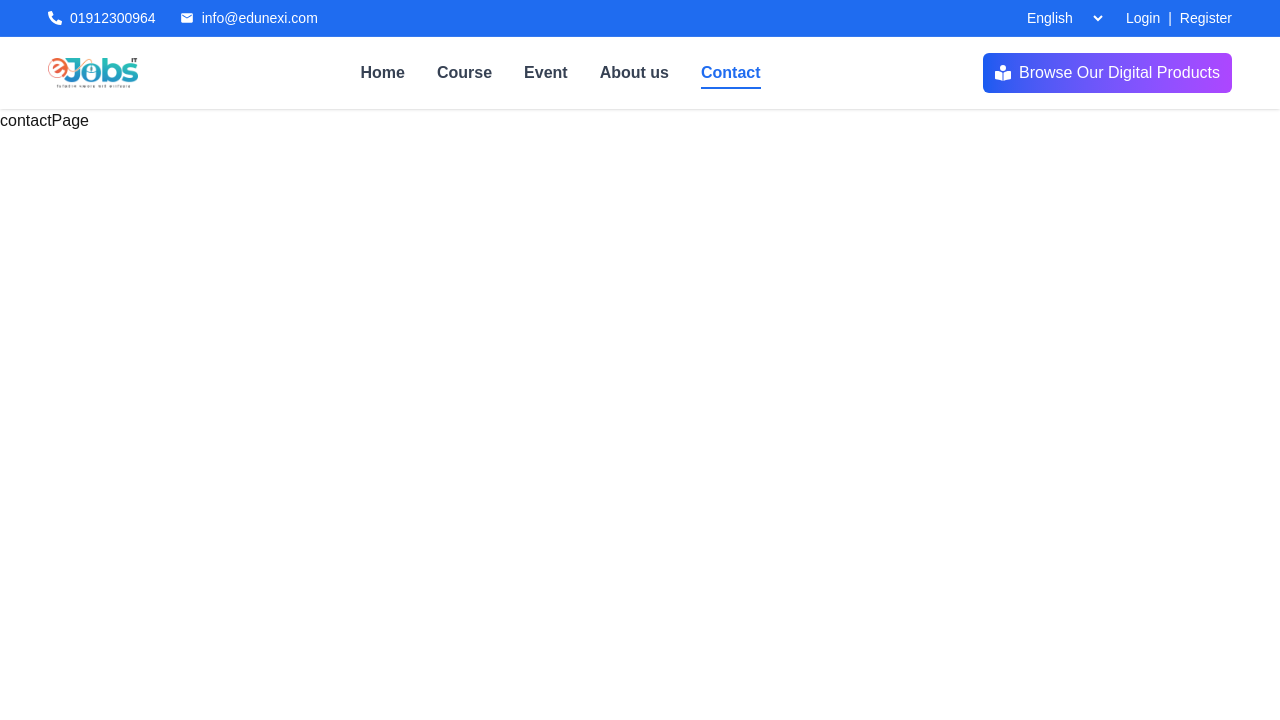
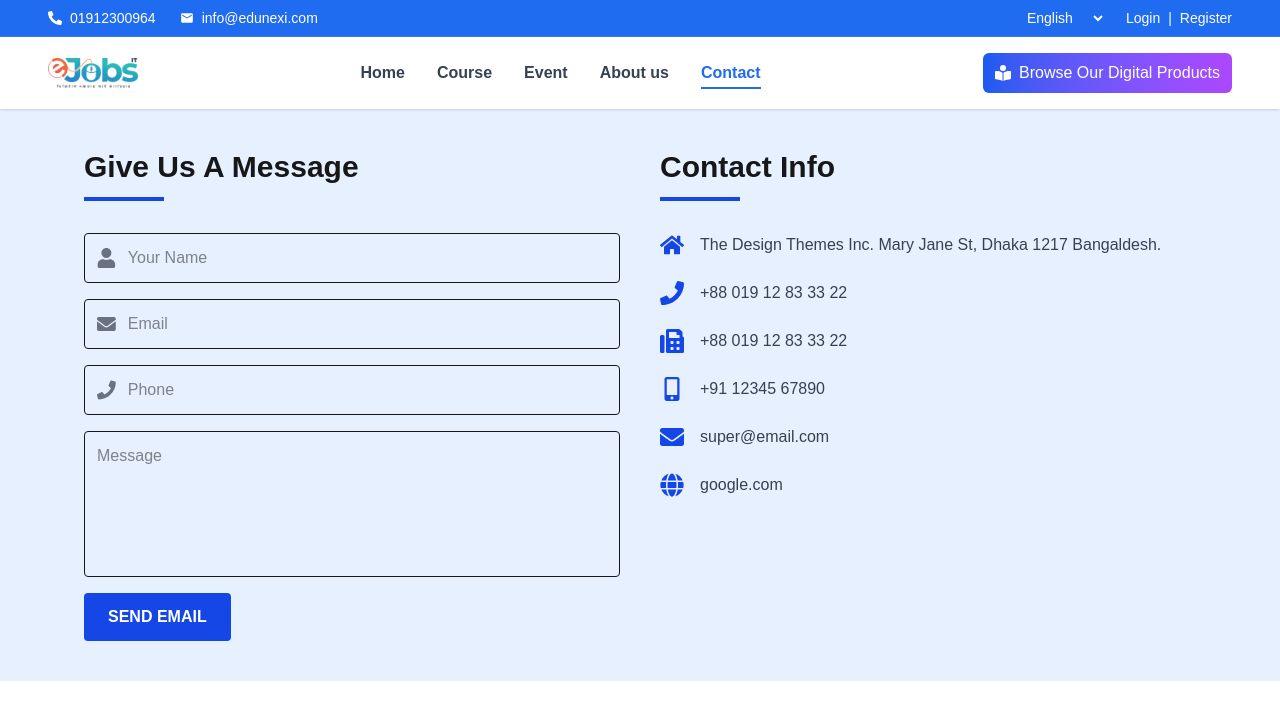
Before and after one commit to mdabutalebdev/ejobsit-frontend, a Next.js app: page /contact in a window 1280 px wide. Shown: the top 720 px of the page. Built offline with nearby package versions, Linux system fonts and the light colour scheme.

Commit message:
contact page3

```diff
--- a/src/app/about/page.tsx
+++ b/src/app/about/page.tsx
@@ -1,8 +1,13 @@
-import React from 'react'
+'use client'
 
-const aboutPage = () => {
+
+const aboutPage : React.FC = () => {
   return (
-    <div>aboutPage</div>
+    <div>
+      <div className="container mx-auto px-4 md:px-12">
+
+      </div>
+    </div>
   )
 }
 
--- a/src/app/contact/page.tsx
+++ b/src/app/contact/page.tsx
@@ -1,9 +1,121 @@
-import React from 'react'
+"use client";
 
-const contactPage = () => {
+import { JSX, useState } from "react";
+import { FaUser, FaEnvelope, FaPhone, FaHome, FaFax, FaMobileAlt, FaGlobe } from "react-icons/fa";
+
+export default function ContactPage() {
+  const [form, setForm] = useState({
+    name: "",
+    email: "",
+    phone: "",
+    message: ""
+  });
+
+  const handleChange = (e: React.ChangeEvent<HTMLInputElement | HTMLTextAreaElement>) => {
+    setForm({ ...form, [e.target.name]: e.target.value });
+  };
+
+  const handleSubmit = (e: React.FormEvent) => {
+    e.preventDefault();
+    alert("Message Sent!");
+  };
+
   return (
-    <div>contactPage</div>
-  )
+    <div className="w-full bg-[#E6F0FF] py-10">
+      <div className="max-w-6xl mx-auto grid grid-cols-1 md:grid-cols-2 gap-10 px-5">
+
+        {/* LEFT - CONTACT FORM */}
+        <div>
+          <h2 className="text-3xl font-bold mb-3">Give Us A Message</h2>
+          <div className="w-20 h-1 bg-blue-700 mb-8"></div>
+
+          <form onSubmit={handleSubmit} className="space-y-4">
+            {/* Name */}
+            <div className="flex items-center gap-3 p-3 border rounded">
+              <FaUser className="text-gray-500" size={20} />
+              <input
+                type="text"
+                name="name"
+                placeholder="Your Name"
+                className="w-full bg-transparent outline-none"
+                onChange={handleChange}
+              />
+            </div>
+
+            {/* Email */}
+            <div className="flex items-center gap-3 p-3 border rounded">
+              <FaEnvelope className="text-gray-500" size={20} />
+              <input
+                type="email"
+                name="email"
+                placeholder="Email"
+                className="w-full bg-transparent outline-none"
+                onChange={handleChange}
+              />
+            </div>
+
+            {/* Phone */}
+            <div className="flex items-center gap-3 p-3 border rounded">
+              <FaPhone className="text-gray-500" size={20} />
+              <input
+                type="text"
+                name="phone"
+                placeholder="Phone"
+                className="w-full bg-transparent outline-none"
+                onChange={handleChange}
+              />
+            </div>
+
+            {/* Message */}
+            <div className="flex items-start gap-3 p-3 border rounded">
+              <textarea
+                name="message"
+                placeholder="Message"
+                rows={5}
+                className="w-full bg-transparent outline-none resize-none"
+                onChange={handleChange}
+              />
+            </div>
+
+            <button className="px-6 py-3 bg-blue-700 text-white font-semibold rounded hover:bg-blue-800 transition">
+              SEND EMAIL
+            </button>
+          </form>
+        </div>
+
+        {/* RIGHT - CONTACT INFO */}
+        <div>
+          <h2 className="text-3xl font-bold mb-3">Contact Info</h2>
+          <div className="w-20 h-1 bg-blue-700 mb-8"></div>
+
+          <div className="space-y-6">
+            <InfoItem
+              icon={<FaHome size={24} />}
+              text="The Design Themes Inc. Mary Jane St, Dhaka 1217 Bangaldesh."
+            />
+
+            <InfoItem icon={<FaPhone size={24} />} text="+88 019 12 83 33 22" />
+            <InfoItem icon={<FaFax size={24} />} text="+88 019 12 83 33 22" />
+            <InfoItem icon={<FaMobileAlt size={24} />} text="+91 12345 67890" />
+            <InfoItem icon={<FaEnvelope size={24} />} text="super@email.com" />
+            <InfoItem icon={<FaGlobe size={24} />} text="google.com" />
+          </div>
+        </div>
+      </div>
+    </div>
+  );
 }
 
-export default contactPage
+interface InfoProps {
+  icon: JSX.Element;
+  text: string;
+}
+
+function InfoItem({ icon, text }: InfoProps) {
+  return (
+    <div className="flex items-center gap-4 text-gray-700">
+      <div className="text-blue-700">{icon}</div>
+      <p>{text}</p>
+    </div>
+  );
+}
```
